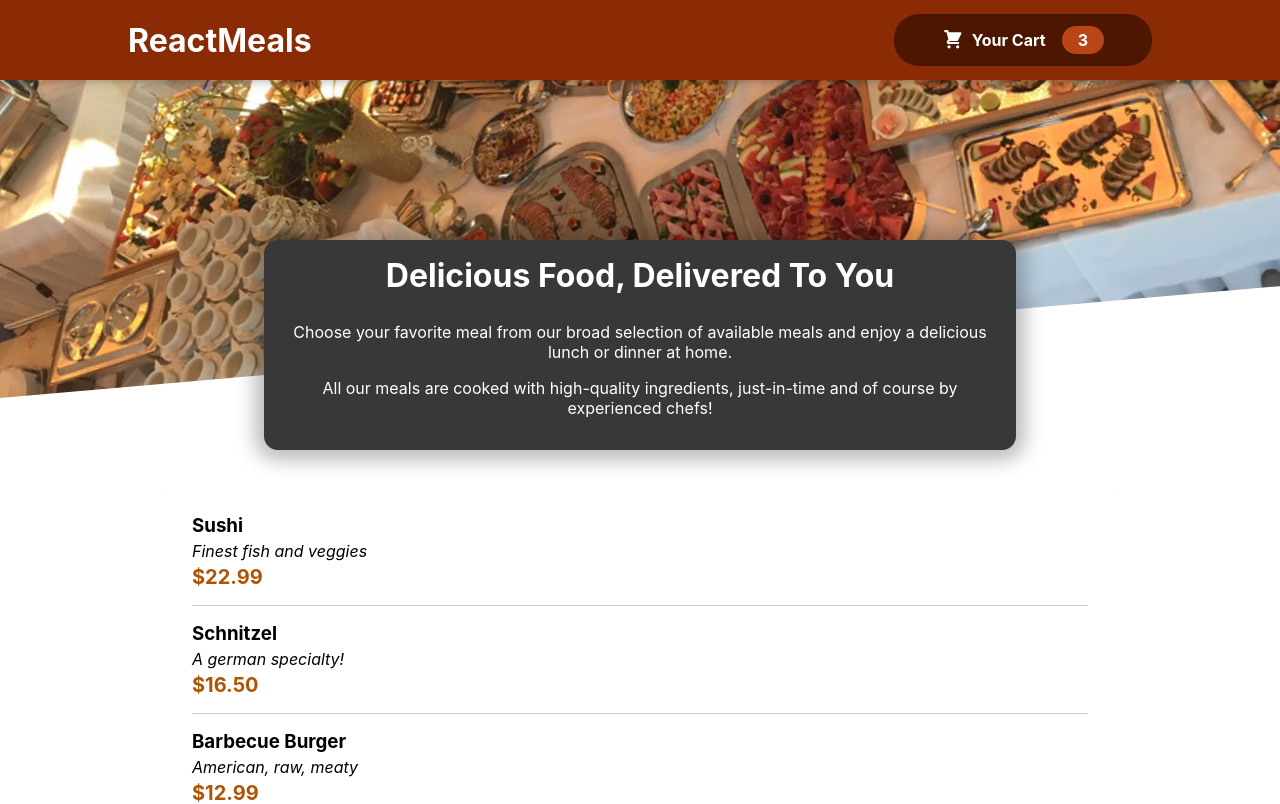
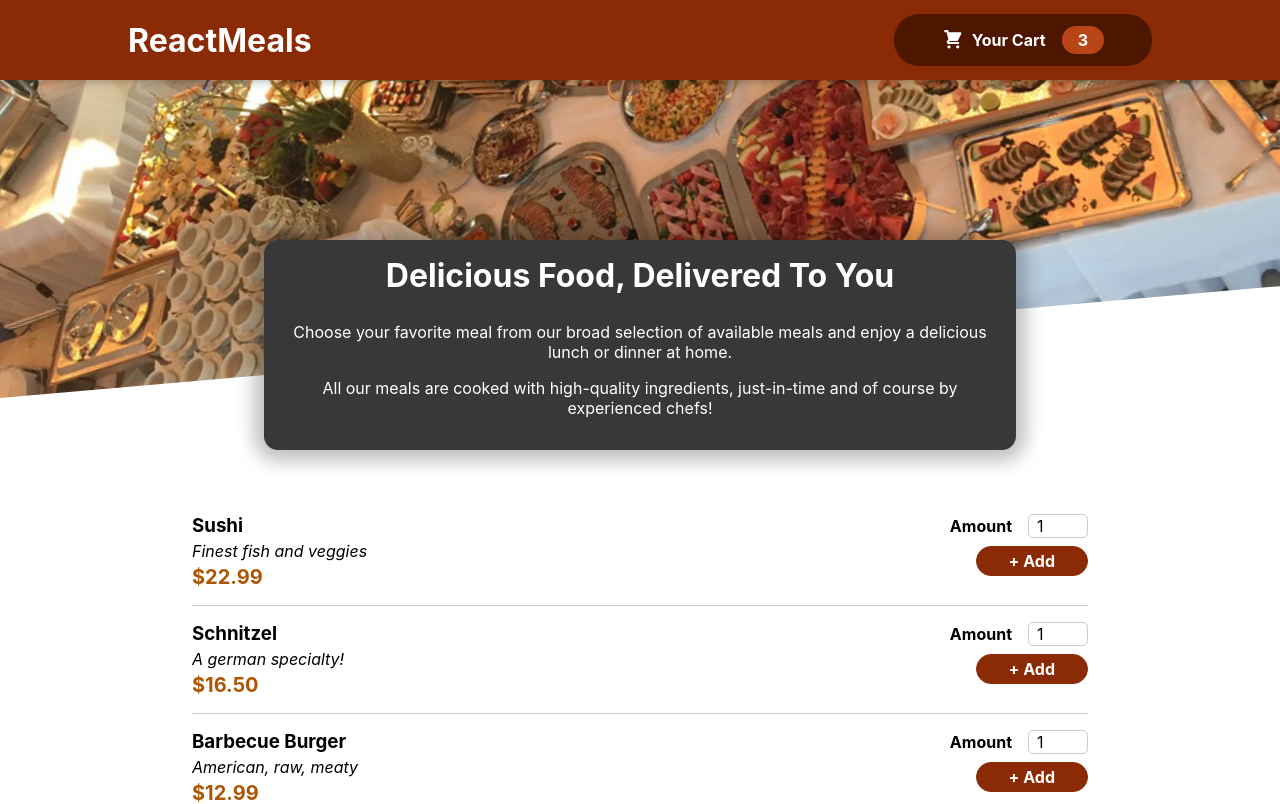
Before and after one commit to hbtuabhishek/Restaurant-Website, a React (Create React App) app: page / in a window 1280 px wide. Shown: the top 804 px of the page. Built offline with nearby package versions, Linux system fonts and the light colour scheme.

Commit message:
adding-a-form

```diff
--- a/src/components/Meals/MealItem/MealItem.js
+++ b/src/components/Meals/MealItem/MealItem.js
@@ -1,6 +1,7 @@
 import React from "react";
 
 import classes from "./MealItem.module.css";
+import MealItemForm from "./MealItemForm";
 
 const MealItem = (props) => {
     const price =`$${props.price.toFixed(2)}`;
@@ -11,7 +12,9 @@
         <div className={classes.description}>{props.description}</div>
         <div className={classes.price}>{price}</div>
       </div>
-      <div></div>
+      <div>
+        <MealItemForm />
+      </div>
     </li>
   );
 };
--- a/src/components/Meals/MealItem/MealItemForm.js
+++ b/src/components/Meals/MealItem/MealItemForm.js
@@ -0,0 +1,24 @@
+import React from "react";
+import classes from "./MealItemForm.module.css";
+import Input from "../../UI/Input";
+
+const MealItemForm = (props) => {
+  return (
+    <form className={classes.form}>
+      <Input
+        label="Amount"
+        input={{
+          id: "amount",
+          type: "number",
+          min: "1",
+          max: "5",
+          step: "1",
+          defaultValue: "1",
+        }}
+      />
+      <button>+ Add</button>
+    </form>
+  );
+};
+
+export default MealItemForm;
--- a/src/components/Meals/MealItem/MealItemForm.module.css
+++ b/src/components/Meals/MealItem/MealItemForm.module.css
@@ -0,0 +1,20 @@
+.form {
+    text-align: right;
+  }
+
+  .form button {
+    font: inherit;
+    cursor: pointer;
+    background-color: #8a2b06;
+    border: 1px solid #8a2b06;
+    color: white;
+    padding: 0.25rem 2rem;
+    border-radius: 20px;
+    font-weight: bold;
+  }
+
+  .form button:hover,
+  .form button:active {
+    background-color: #641e03;
+    border-color: #641e03;
+  }
--- /dev/null
+++ b/src/components/UI/Input.js
@@ -0,0 +1,10 @@
+import classes from './Input.module.css';
+
+const Input = (props) => {
+return <div className={classes.input}>
+    <label htmlFor={props.input.id}>{props.label}</label>
+    <input {...props.input} />
+</div>
+}
+
+export default Input;
--- /dev/null
+++ b/src/components/UI/Input.module.css
@@ -0,0 +1,18 @@
+.input {
+    display: flex;
+    align-items: center;
+    margin-bottom: 0.5rem;
+  }
+
+  .input label {
+    font-weight: bold;
+    margin-right: 1rem;
+  }
+
+  .input input {
+    width: 3rem;
+    border-radius: 5px;
+    border: 1px solid #ccc;
+    font: inherit;
+    padding-left: 0.5rem;
+  }
```
